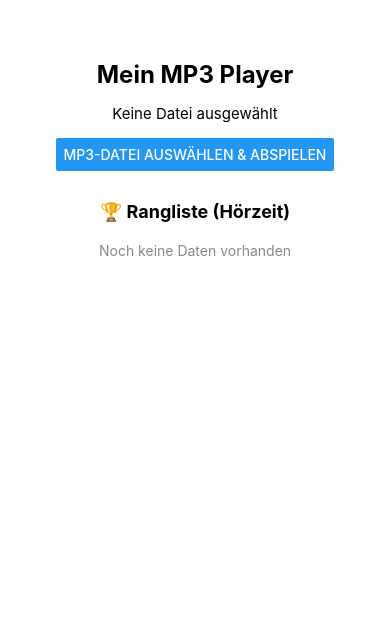
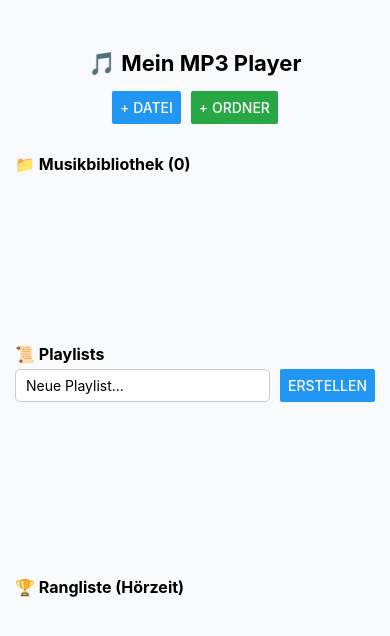
Before and after one commit to ozgur-glitch/Musik-Player, a React Native app: screen / in a window 390 px wide. Shown: the top 636 px of the page. Built offline with nearby package versions, Linux system fonts and the light colour scheme.

Commit message:
Update App.js

```diff
--- a/App.js
+++ b/App.js
@@ -1,42 +1,87 @@
-import React, { useState, useRef } from 'react';
-import { StyleSheet, Text, View, Button, ActivityIndicator, FlatList } from 'react-native';
+import React, { useState, useEffect, useRef } from 'react';
+import {
+  StyleSheet,
+  Text,
+  View,
+  Button,
+  ActivityIndicator,
+  FlatList,
+  TouchableOpacity,
+  TextInput,
+  Alert,
+} from 'react-native';
 import * as DocumentPicker from 'expo-document-picker';
+import * as FileSystem from 'expo-file-system';
 import { Audio } from 'expo-av';
+import AsyncStorage from '@react-native-async-storage/async-storage';
+
+const STORAGE_KEY_TRACKS = '@music_player_tracks';
+const STORAGE_KEY_PLAYLISTS = '@music_player_playlists';
+const STORAGE_KEY_STATS = '@music_player_stats';
 
 export default function App() {
+  const [tracks, setTracks] = useState([]);
+  const [playlists, setPlaylists] = useState([]);
+  const [stats, setStats] = useState({});
+
   const [sound, setSound] = useState(null);
-  const [fileName, setFileName] = useState('');
+  const [currentTrack, setCurrentTrack] = useState(null);
   const [loading, setLoading] = useState(false);
-  const [stats, setStats] = useState({}); // Speichert { "songname.mp3": sekunden }
+  const [newPlaylistName, setNewPlaylistName] = useState('');
 
-  // Ref zur Verfolgung der Position zwischen Updates
   const lastPositionRef = useRef(0);
   const currentSongRef = useRef('');
 
+  // 1. Beim App-Start gespeicherte Daten laden
+  useEffect(() => {
+    loadSavedData();
+  }, []);
+
+  // 2. Daten automatisch speichern, wenn sie sich ändern
+  useEffect(() => {
+    AsyncStorage.setItem(STORAGE_KEY_TRACKS, JSON.stringify(tracks));
+  }, [tracks]);
+
+  useEffect(() => {
+    AsyncStorage.setItem(STORAGE_KEY_PLAYLISTS, JSON.stringify(playlists));
+  }, [playlists]);
+
+  useEffect(() => {
+    AsyncStorage.setItem(STORAGE_KEY_STATS, JSON.stringify(stats));
+  }, [stats]);
+
+  async function loadSavedData() {
+    try {
+      const savedTracks = await AsyncStorage.getItem(STORAGE_KEY_TRACKS);
+      const savedPlaylists = await AsyncStorage.getItem(STORAGE_KEY_PLAYLISTS);
+      const savedStats = await AsyncStorage.getItem(STORAGE_KEY_STATS);
+
+      if (savedTracks) setTracks(JSON.parse(savedTracks));
+      if (savedPlaylists) setPlaylists(JSON.parse(savedPlaylists));
+      if (savedStats) setStats(JSON.parse(savedStats));
+    } catch (e) {
+      console.log('Fehler beim Laden der Daten:', e);
+    }
+  }
+
+  // Tracking-System für Hörzeit
   function handlePlaybackStatusUpdate(status) {
     if (status.isLoaded && status.isPlaying) {
       if (lastPositionRef.current > 0 && status.positionMillis > lastPositionRef.current) {
         const deltaSeconds = (status.positionMillis - lastPositionRef.current) / 1000;
-
-        // Hörzeit für den aktuellen Song aufsummieren
-        if (deltaSeconds > 0 && deltaSeconds < 5) { // Schutz gegen Sprünge/Seek
-          setStats((prevStats) => {
-            const currentSong = currentSongRef.current;
-            const currentSeconds = prevStats[currentSong] || 0;
-            return {
-              ...prevStats,
-              [currentSong]: currentSeconds + deltaSeconds,
-            };
-          });
+        if (deltaSeconds > 0 && deltaSeconds < 5) {
+          setStats((prev) => ({
+            ...prev,
+            [currentSongRef.current]: (prev[currentSongRef.current] || 0) + deltaSeconds,
+          }));
         }
       }
-      lastPositionRef.current = status.positionMillis;
-    } else if (status.isLoaded && !status.isPlaying) {
       lastPositionRef.current = status.positionMillis;
     }
   }
 
-  async function pickAndPlayAudio() {
+  // Einzelne MP3 hinzufügen
+  async function pickSingleTrack() {
     try {
       const result = await DocumentPicker.getDocumentAsync({
         type: 'audio/*',
@@ -45,10 +90,55 @@ export default function App() {
 
       if (!result.canceled && result.assets && result.assets[0]) {
         const file = result.assets[0];
-        setFileName(file.name);
-        currentSongRef.current = file.name;
+        const newTrack = { id: Date.now().toString(), name: file.name, uri: file.uri };
+
+        setTracks((prev) => {
+          if (prev.some((t) => t.name === file.name)) return prev;
+          return [...prev, newTrack];
+        });
+      }
+    } catch (e) {
+      console.log('Fehler bei Dateiauswahl:', e);
+    }
+  }
+
+  // Ganzen Ordner auf Android auswählen & nach MP3s scannen
+  async function pickFolder() {
+    try {
+      const permissions = await FileSystem.StorageAccessFramework.requestDirectoryPermissionsAsync();
+      if (!permissions.granted) return;
+
+      setLoading(true);
+      const files = await FileSystem.StorageAccessFramework.readDirectoryAsync(permissions.directoryUri);
+
+      const mp3Files = files.filter((uri) => uri.endsWith('.mp3') || uri.includes('.mp3'));
+      const newTracks = mp3Files.map((uri, index) => {
+        const decoded = decodeURIComponent(uri);
+        const name = decoded.substring(decoded.lastIndexOf('/') + 1);
+        return { id: `${Date.now()}_${index}`, name, uri };
+      });
+
+      setTracks((prev) => {
+        const existingNames = new Set(prev.map((t) => t.name));
+        const filteredNew = newTracks.filter((t) => !existingNames.has(t.name));
+        return [...prev, ...filteredNew];
+      });
+
+      setLoading(false);
+    } catch (e) {
+      console.log('Ordner-Scan Fehler:', e);
+      setLoading(false);
+      Alert.alert('Hinweis', 'Ordner-Auswahl wird auf diesem Gerät evtl. nicht unterstützt. Nutze Einzeldateien.');
+    }
+  }
+
+  // Song abspielen
+  async function playTrack(track) {
+    try {
+      setLoading(true);
+      setCurrentTrack(track);
+      currentSongRef.current = track.name;
       lastPositionRef.current = 0;
-        setLoading(true);
 
       await Audio.setAudioModeAsync({
         allowsRecordingIOS: false,
@@ -62,87 +152,117 @@ export default function App() {
       }
 
       const { sound: newSound } = await Audio.Sound.createAsync(
-          { uri: file.uri },
+        { uri: track.uri },
         { shouldPlay: true }
       );
 
-        // Event-Listener für Zeitmessung anhängen
       newSound.setOnPlaybackStatusUpdate(handlePlaybackStatusUpdate);
-
       setSound(newSound);
       setLoading(false);
-      }
-    } catch (error) {
-      console.log('Fehler beim Laden der Audio-Datei:', error);
+    } catch (e) {
+      console.log('Abspielfehler:', e);
       setLoading(false);
     }
   }
 
-  // Sortierte Rangliste erstellen
+  // Playlist erstellen
+  function createPlaylist() {
+    if (!newPlaylistName.trim()) return;
+    const newPl = { id: Date.now().toString(), name: newPlaylistName.trim(), trackIds: [] };
+    setPlaylists((prev) => [...prev, newPl]);
+    setNewPlaylistName('');
+  }
+
+  // Sortierte Rangliste
   const sortedRanking = Object.keys(stats)
-    .map((name) => ({
-      name,
-      seconds: Math.floor(stats[name]),
-    }))
+    .map((name) => ({ name, seconds: Math.floor(stats[name]) }))
     .sort((a, b) => b.seconds - a.seconds);
 
   return (
     <View style={styles.container}>
-      <Text style={styles.title}>Mein MP3 Player</Text>
+      <Text style={styles.title}>🎵 Mein MP3 Player</Text>
 
-      {fileName ? (
-        <Text style={styles.fileText}>Ausgewählt: {fileName}</Text>
-      ) : (
-        <Text style={styles.fileText}>Keine Datei ausgewählt</Text>
+      {/* Buttons zum Hinzufügen */}
+      <View style={styles.buttonRow}>
+        <Button title="+ Datei" onPress={pickSingleTrack} />
+        <View style={{ width: 10 }} />
+        <Button title="+ Ordner" onPress={pickFolder} color="#28a745" />
+      </View>
+
+      {/* Aktuell laufender Song */}
+      {currentTrack && (
+        <Text style={styles.nowPlaying}>▶ Läuft: {currentTrack.name}</Text>
       )}
 
-      {loading ? (
-        <ActivityIndicator size="large" color="#0000ff" />
-      ) : (
-        <Button title="MP3-Datei auswählen & abspielen" onPress={pickAndPlayAudio} />
+      {loading && <ActivityIndicator size="large" color="#0000ff" style={{ marginVertical: 10 }} />}
+
+      {/* Musikbibliothek */}
+      <Text style={styles.sectionTitle}>📁 Musikbibliothek ({tracks.length})</Text>
+      <FlatList
+        style={styles.list}
+        data={tracks}
+        keyExtractor={(item) => item.id}
+        renderItem={({ item }) => (
+          <TouchableOpacity style={styles.trackItem} onPress={() => playTrack(item)}>
+            <Text style={styles.trackName} numberOfLines={1}>{item.name}</Text>
+          </TouchableOpacity>
         )}
+      />
 
-      {/* Rangliste Section */}
-      <View style={styles.rankingContainer}>
-        <Text style={styles.rankingTitle}>🏆 Rangliste (Hörzeit)</Text>
-        {sortedRanking.length === 0 ? (
-          <Text style={styles.emptyText}>Noch keine Daten vorhanden</Text>
-        ) : (
+      {/* Playlists Bereich */}
+      <Text style={styles.sectionTitle}>📜 Playlists</Text>
+      <View style={styles.playlistInputRow}>
+        <TextInput
+          style={styles.input}
+          placeholder="Neue Playlist..."
+          value={newPlaylistName}
+          onChangeText={setNewPlaylistName}
+        />
+        <Button title="Erstellen" onPress={createPlaylist} />
+      </View>
+
       <FlatList
+        style={styles.list}
+        data={playlists}
+        keyExtractor={(item) => item.id}
+        renderItem={({ item }) => (
+          <View style={styles.playlistCard}>
+            <Text style={styles.playlistTitle}>{item.name} ({item.trackIds.length} Songs)</Text>
+          </View>
+        )}
+      />
+
+      {/* Rangliste */}
+      <Text style={styles.sectionTitle}>🏆 Rangliste (Hörzeit)</Text>
+      <FlatList
+        style={styles.list}
         data={sortedRanking}
         keyExtractor={(item) => item.name}
         renderItem={({ item, index }) => (
-              <View style={styles.rankingItem}>
-                <Text style={styles.rank}>{index + 1}.</Text>
-                <Text style={styles.songName} numberOfLines={1}>
-                  {item.name}
-                </Text>
-                <Text style={styles.time}>{item.seconds} Sek.</Text>
+          <View style={styles.rankItem}>
+            <Text style={styles.rankText}>{index + 1}. {item.name}</Text>
+            <Text style={styles.timeText}>{item.seconds}s</Text>
           </View>
         )}
       />
-        )}
-      </View>
     </View>
   );
 }
 
 const styles = StyleSheet.create({
-  container: { flex: 1, justifyContent: 'center', alignItems: 'center', padding: 20, paddingTop: 60 },
-  title: { fontSize: 24, fontWeight: 'bold', marginBottom: 15 },
-  fileText: { fontSize: 15, marginBottom: 15, textAlign: 'center' },
-  rankingContainer: { marginTop: 30, width: '100%', flex: 1 },
-  rankingTitle: { fontSize: 18, fontWeight: 'bold', marginBottom: 10, textAlign: 'center' },
-  emptyText: { textAlign: 'center', color: '#888', marginTop: 10 },
-  rankingItem: {
-    flexDirection: 'row',
-    justifyContent: 'space-between',
-    paddingVertical: 8,
-    paddingHorizontal: 12,
-    borderBottomWidth: 1,
-    borderBottomColor: '#eee',
-  },
-  rank: { fontWeight: 'bold', marginRight: 8 },
-  songName: { flex: 1, marginRight: 8 },
-  time: { fontWeight: '600', color: '#007AFF' },
+  container: { flex: 1, padding: 15, paddingTop: 50, backgroundColor: '#f8f9fa' },
+  title: { fontSize: 22, fontWeight: 'bold', textAlign: 'center', marginBottom: 15 },
+  buttonRow: { flexDirection: 'row', justifyContent: 'center', marginBottom: 15 },
+  nowPlaying: { fontSize: 14, fontWeight: 'bold', color: '#007bff', textAlign: 'center', marginBottom: 10 },
+  sectionTitle: { fontSize: 16, fontWeight: 'bold', marginTop: 15, marginBottom: 5 },
+  list: { maxHeight: 150 },
+  trackItem: { padding: 10, backgroundColor: '#fff', marginBottom: 5, borderRadius: 5, borderWidth: 1, borderColor: '#ddd' },
+  trackName: { fontSize: 14 },
+  playlistInputRow: { flexDirection: 'row', marginBottom: 10 },
+  input: { flex: 1, borderWidth: 1, borderColor: '#ccc', borderRadius: 5, paddingHorizontal: 10, marginRight: 10, backgroundColor: '#fff' },
+  playlistCard: { padding: 8, backgroundColor: '#e9ecef', marginBottom: 5, borderRadius: 5 },
+  playlistTitle: { fontWeight: '600' },
+  rankItem: { flexDirection: 'row', justifyContent: 'space-between', padding: 6, borderBottomWidth: 1, borderBottomColor: '#eee' },
+  rankText: { flex: 1, fontSize: 13 },
+  timeText: { fontWeight: 'bold', color: '#28a745' },
 });
```
Lines whose indentation alone changed are shown as unchanged.
